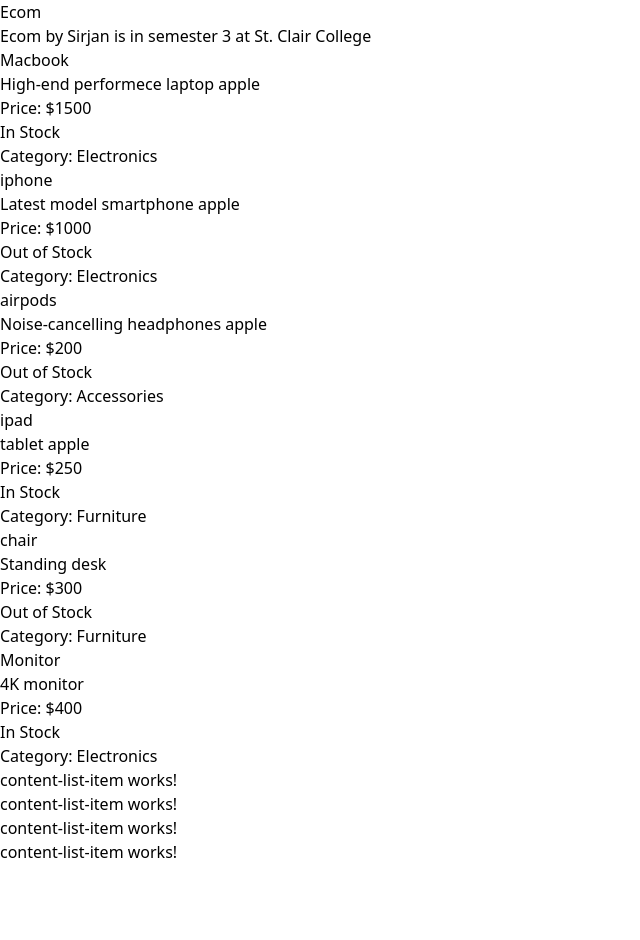
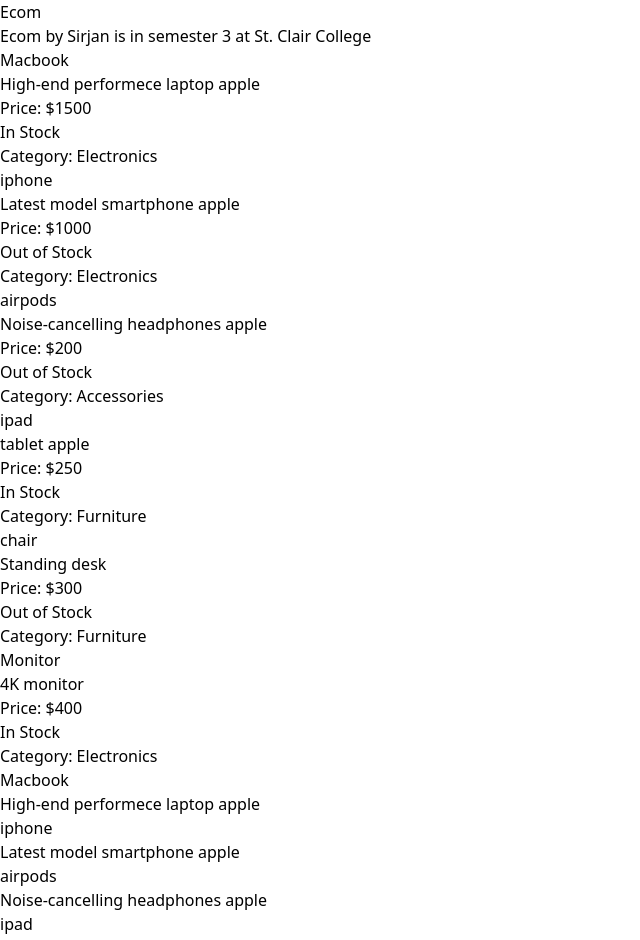
Before and after one commit to KingSlayer-KS/Sirjandeep_Kandhari_Learning_Angular, an Angular app: page / in a window 1280 px wide. Shown: the top 940 px of the page, without its empty margins (0-640 px from the left). Before the commit the page ends 864 px from the top, so only its background shows below. Built offline with nearby package versions, Linux system fonts and the light colour scheme.

Commit message:
Passed content data using one-way binding

```diff
--- a/src/app/content-list-item/content-list-item.component.html
+++ b/src/app/content-list-item/content-list-item.component.html
@@ -1 +1,2 @@
-<p>content-list-item works!</p>
+<h2>{{ contentItem.name }}</h2>
+<p>{{ contentItem.description }}</p>
--- a/src/app/content-list-item/content-list-item.component.ts
+++ b/src/app/content-list-item/content-list-item.component.ts
@@ -8,5 +8,7 @@
   styleUrl: './content-list-item.component.css'
 })
 export class ContentListItemComponent {
-  @Input() contentItem: { title: string; description: string; } | undefined;
+  @Input() contentItem!: { name: string; description: string; };
+
+
 }
--- a/src/app/content-list/content-list.component.html
+++ b/src/app/content-list/content-list.component.html
@@ -1,4 +1,4 @@
-<app-content-list-item></app-content-list-item>
-<app-content-list-item></app-content-list-item>
-<app-content-list-item></app-content-list-item>
-<app-content-list-item></app-content-list-item>
+
+@for (item of contentList; track item){
+    <app-content-list-item [contentItem]=item></app-content-list-item>
+}
```
